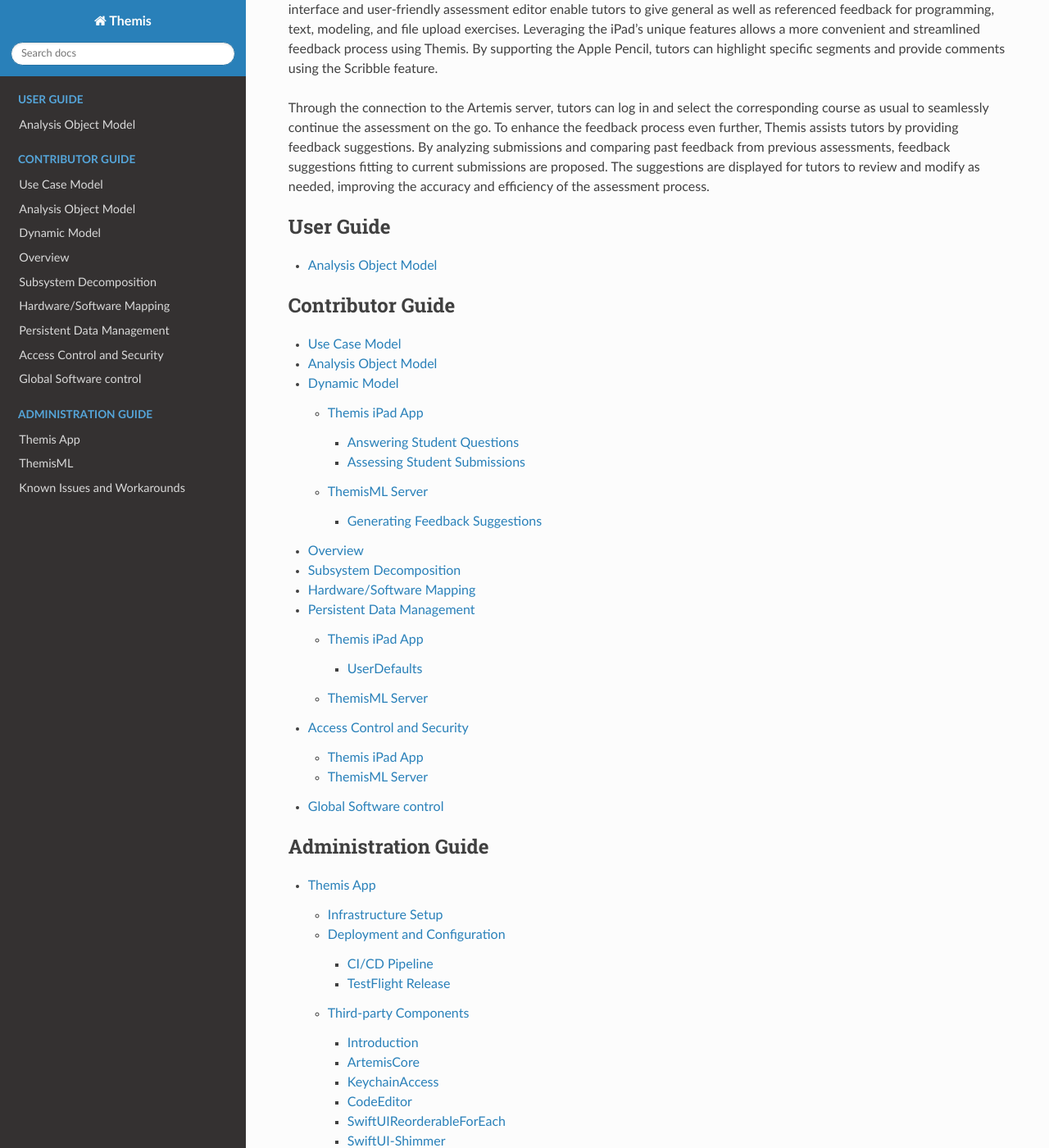
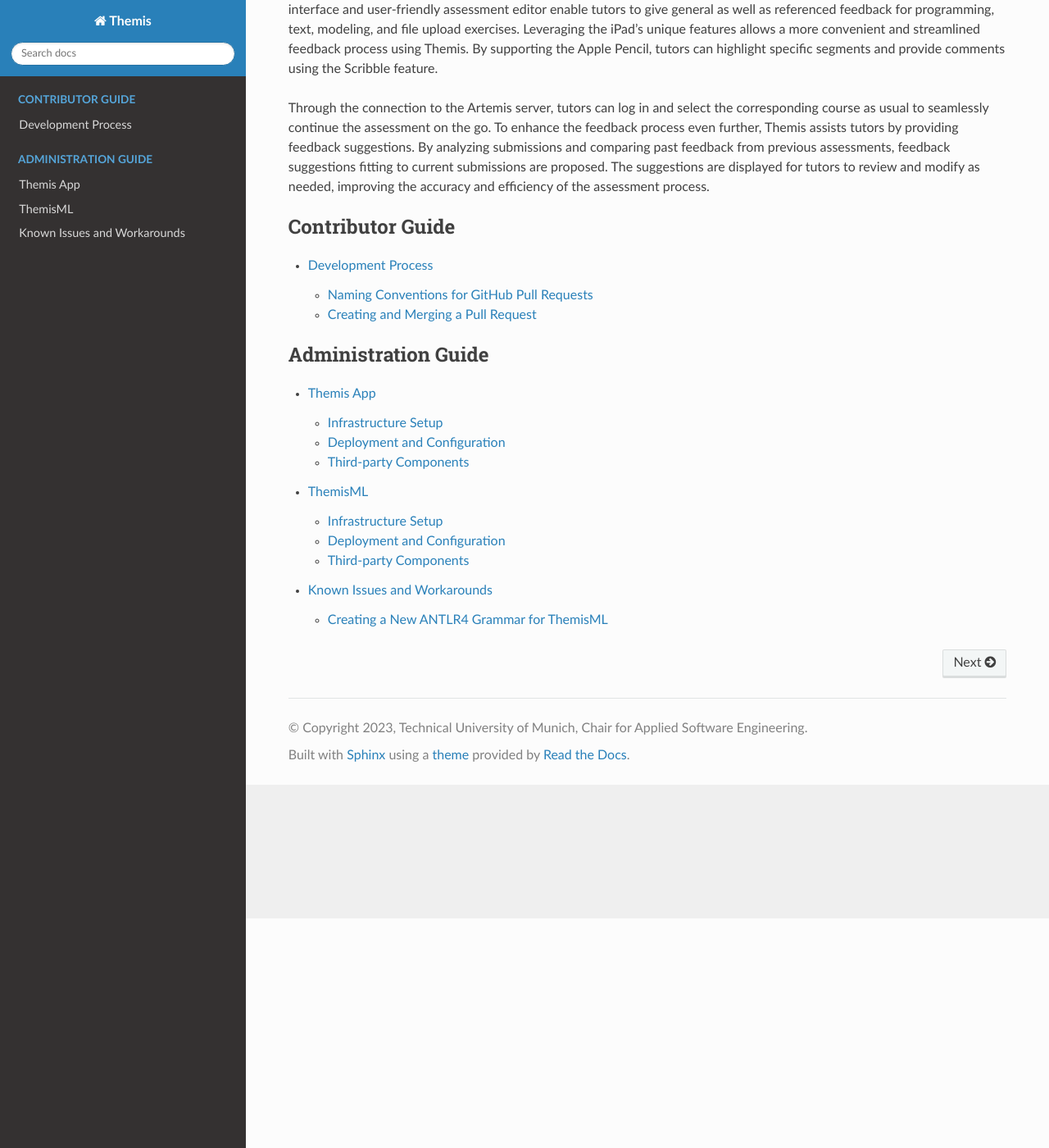
Before and after one commit to ls1intum/Themis, a Sphinx documentation site: the page built from docs/index.rst, in a window 1280 px wide and 1400 px high, scrolled down 280 px. Shown: the whole window at 82% size. Built offline with Sphinx 7.4.7 and the Read the Docs theme 2.0.0, drawn with Linux system fonts in a browser that asks for light colours; part of the change alters nothing that is shown; some of the changed text lies outside the part shown.

Commit message:
Add Development Process to Contributor Guide

```diff
--- /dev/null
+++ b/docs/contributor/dev-process/development-process.rst
@@ -0,0 +1,94 @@
+*******************
+Development Process
+*******************
+
+.. contents:: Contents
+    :local:
+    :depth: 1
+
+Naming Conventions for GitHub Pull Requests
+===========================================
+
+1. The first term is a main feature of Themis and is using code highlighting, e.g.  “``Programming Exercise``:”.
+
+    1. Possible feature tags are: ``Programming Exercise``, ``Text Exercise``, ``Modeling Exercises``, ``File Upload Exercise``, ``Exam Mode``, ``Assessment View``, ``Course View``, ``Exercise View``, ``Login``, ``Documentation``.
+    2. If the change is not visible to end users, or it is a pure development or test improvement, we use the term “``Development``:”.
+    3. Everything else belongs to the ``General`` category.
+
+2. The colon is not highlighted.
+
+3. After the colon, there should be a verbal form that is understandable by end users and non-technical persons.
+
+    1. The text should be short, non-capitalized (except the first word) and should include the most important keywords. Do not repeat the feature if it is possible.
+    2. We generally distinguish between bugfixes (the verb “Fix”) and improvements (all kinds of verbs) in the release notes. This should be immediately clear from the title.
+    3. Good examples:
+
+        - ``Exercise View``: Allow users to cancel submissions
+        - ``Assessment View``: Fix an issue when clicking on the save button
+
+
+Creating and Merging a Pull Request
+========================================
+
+Precondition
+---------------------------------
+* Limit yourself to one functionality per pull request.
+* Split up your task in multiple branches & pull requests if necessary.
+* `Commit Early, Commit Often, Perfect Later, Publish Once. <https://speakerdeck.com/lemiorhan/10-git-anti-patterns-you-should-be-aware-of>`_
+
+1. Start Implementation
+-----------------------------------------
+
+* `Open a draft pull request. <https://docs.github.com/en/github/collaborating-with-issues-and-pull-requests/creating-a-pull-request>`_ This allows for code related questions and discussions.
+
+2. Complete the implementation
+---------------------------------------------
+
+* Explain the changes you made in the pull request description
+* Add screenshots if the changes affect the UI
+* Have a look at the changes to make sure that the changes are only the ones necessary.
+* Make sure that the build and the SwiftLint GitHub actions are passing
+* Mark the pull request as `ready for review. <https://docs.github.com/en/github/collaborating-with-issues-and-pull-requests/changing-the-stage-of-a-pull-request>`_
+
+3. Review
+---------
+
+Developer
+^^^^^^^^^
+* Actively look for reviews. Do not just open the pull request and wait.
+
+Reviewer
+^^^^^^^^
+* Verify that the new functionality is working as expected.
+* Verify that related functionality is still working as expected.
+* Check the changes to
+    * conform with the code style.
+    * make sure you can easily understand the code.
+    * make sure that (extensive) comments are present where deemed necessary.
+    * performance is reasonable (e.g. number of API calls).
+* Submit your comments and status (👍 Approve or 👎 Request Changes) using GitHub.
+    * Explain what you did (test, review code) in the review comment.
+
+4. Respond to review
+--------------------
+
+Developer
+^^^^^^^^^
+* Use the pull request to discuss comments or ask questions.
+* Update your code where necessary.
+* Revert to draft if the changes will take a while during which review is not needed/possible.
+* Set back to ready for review afterwards.
+* Notify the reviewer(s) once your revised version is ready for the next review.
+* Comment on "inline comments" (e.g. "Done").
+
+Reviewer
+^^^^^^^^
+* Respond to questions raised by the reviewer.
+* Mark conversations as resolved if the change is sufficient.
+
+Iterate steps 3 & 4 until ready for merge (all reviewers approve 👍)
+^^^^^^^^^^^^^^^^^^^^^^^^^^^^^^^^^^^^^^^^^^^^^^^^^^^^^^^^^^^^^^^^^^^^^^^^^^^^^
+
+5. Merge
+--------
+A project maintainer merges your changes into the ``develop`` branch.
--- a/docs/index.rst
+++ b/docs/index.rst
@@ -22,31 +22,16 @@ suggestions fitting to current submissions are proposed. The suggestions are dis
 as needed, improving the accuracy and efficiency of the assessment process.
 
 .. toctree::
-    :caption: User Guide
-    :includehidden:
-    :maxdepth: 3
-
-    contributor/analysis/analysis-object-model
-
-.. toctree::
     :caption: Contributor Guide
     :includehidden:
-    :maxdepth: 3
+    :maxdepth: 2
 
-    contributor/analysis/use-case-model
-    contributor/analysis/analysis-object-model
-    contributor/analysis/dynamic-model
-    contributor/system/overview
-    contributor/system/subsystem-decomposition
-    contributor/system/hw-sw-mapping
-    contributor/system/data-management
-    contributor/system/access-control
-    contributor/system/global-software-control
+    contributor/dev-process/development-process
 
 .. toctree::
     :caption: Administration Guide
     :includehidden:
-    :maxdepth: 3
+    :maxdepth: 2
 
     admin/app/index
     admin/themisml/index
```
Also changed, not shown: docs/contributor/system-design/access-control.rst (renamed from docs/contributor/system/access-control.rst), docs/contributor/system-design/data-management.rst (renamed from docs/contributor/system/data-management.rst), docs/contributor/system-design/global-software-control.rst (renamed from docs/contributor/system/global-software-control.rst), docs/contributor/system-design/hw-sw-mapping.rst (renamed from docs/contributor/system/hw-sw-mapping.rst), docs/contributor/system-design/images/component_diagram.png (renamed from docs/contributor/system/images/component_diagram.png), docs/contributor/system-design/images/deployment_diagram.png (renamed from docs/contributor/system/images/deployment_diagram.png), docs/contributor/system-design/overview.rst (renamed from docs/contributor/system/overview.rst), docs/contributor/system-design/subsystem-decomposition.rst (renamed from docs/contributor/system/subsystem-decomposition.rst), 1 other file.
